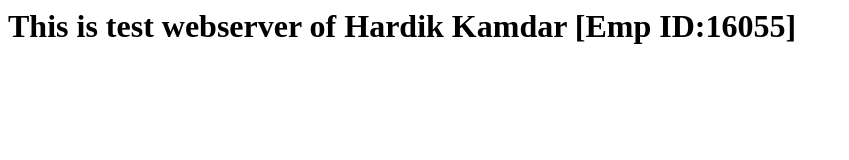
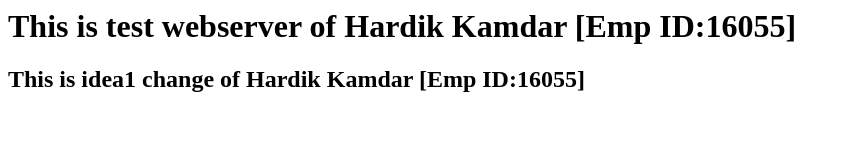
Before and after one commit to HArdikKamdar/WebApp, a plain HTML site: page index.html in a window 1280 px wide. Shown: the whole page, without its empty margins (0-849 px from the left). Drawn offline with Linux system fonts and the light colour scheme.

Commit message:
iiiiidea1 change

```diff
--- a/index.html
+++ b/index.html
@@ -1 +1,2 @@
 <h1>This is test webserver of Hardik Kamdar [Emp ID:16055]</h1>
+<h2>This is idea1 change  of Hardik Kamdar [Emp ID:16055]</h2>
```
